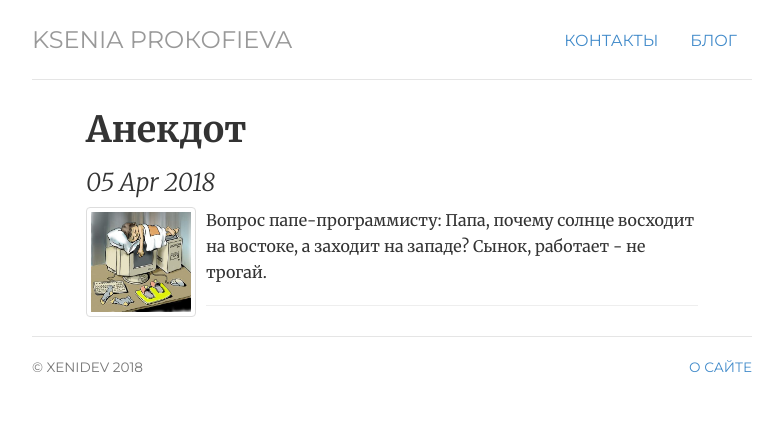
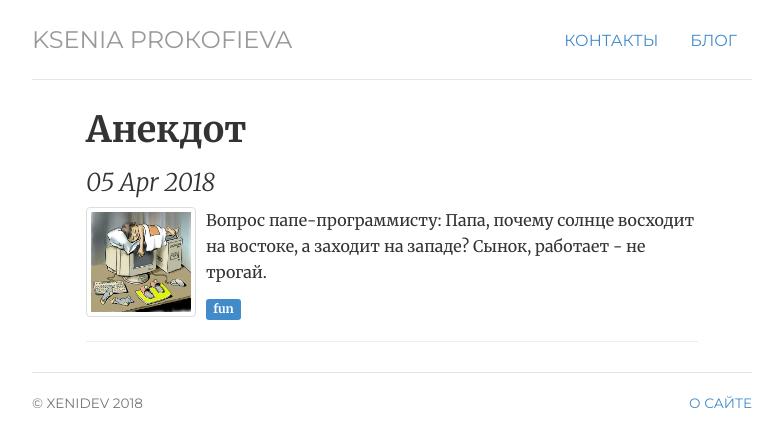
Before and after one commit to ValeraS/xenidev.github.io, a Jekyll site: the page built from _posts/2018-04-05-Анекдот.md, in a window 1280 px wide. Shown: the top 447 px of the page, without its empty margins (248-1031 px from the left). Built offline with Jekyll 4.4.1, drawn with Linux system fonts in a browser that asks for light colours.

Commit message:
Update post.html

```diff
--- a/_layouts/post.html
+++ b/_layouts/post.html
@@ -17,6 +17,21 @@
 			<!-- Post info -->
 			<div class="noteinfo">
 			<!-- include some categories and tags maybe? -->
+
+				<!-- Categories-->
+                   <div class="post-categories">
+  {% if post %}
+    {% assign categories = post.categories %}
+  {% else %}
+    {% assign categories = page.categories %}
+  {% endif %}
+  {% for category in categories %}
+  <a class="label label-tag" href="{{site.baseurl}}/categories/#{{category|slugize}}">{{category}}</a>
+  {% unless forloop.last %}&nbsp;{% endunless %}
+  {% endfor %}
+</div>
+                  <!-- /Categories-->
+
 			</div>
 
 			<hr>
```
